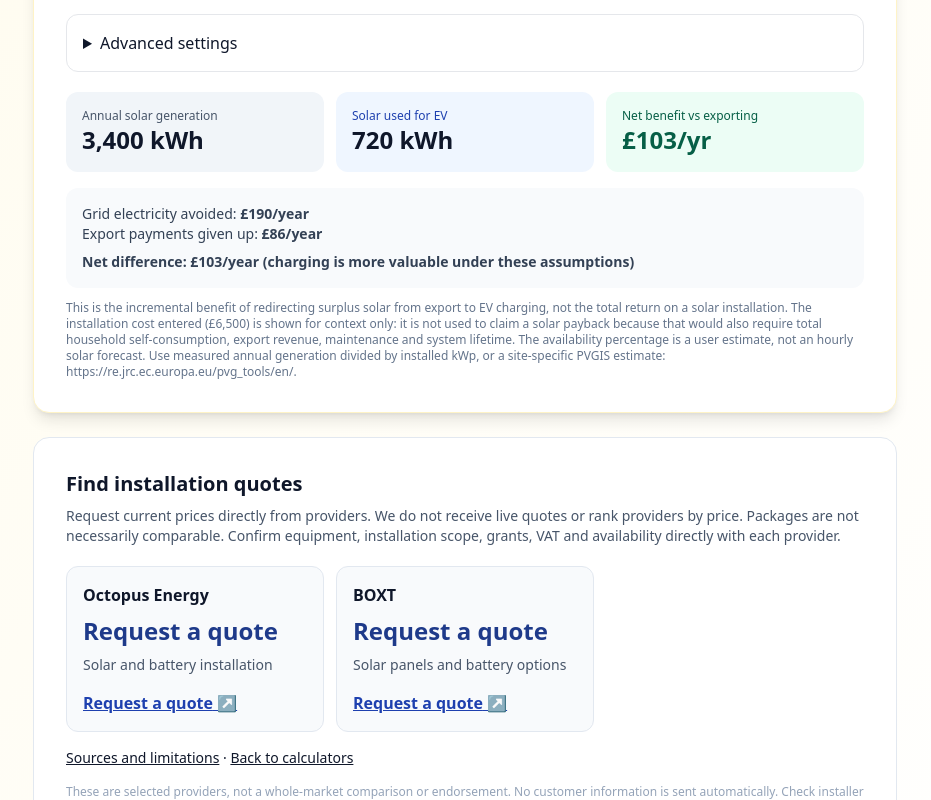
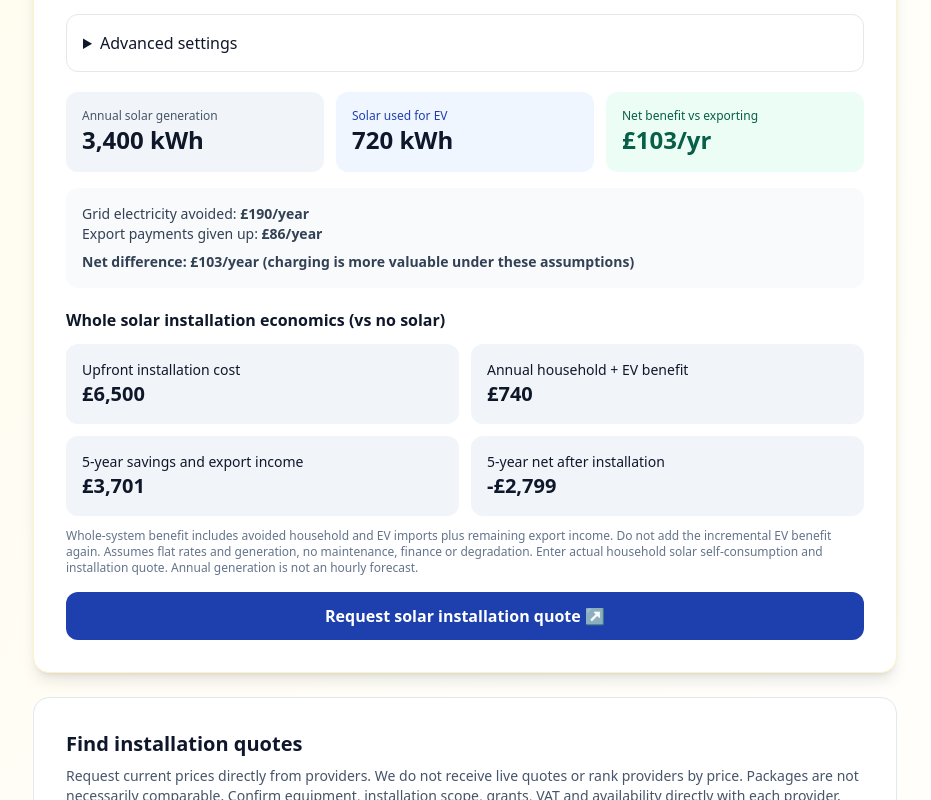
Before and after one commit to nxd519-rgb/uk-energy-checker, a Next.js app: page / in a window 1280 px wide. Shown: the part 6525-7325 px from the top of the page, without its empty margins (175-1106 px from the left). Built offline with nearby package versions, Linux system fonts and the light colour scheme.

Commit message:
Clarify upfront and five-year economics and repair installer links

```diff
--- a/components/SolarEVCalculator.tsx
+++ b/components/SolarEVCalculator.tsx
@@ -4,19 +4,19 @@ const gbp=(v:number)=>new Intl.NumberFormat("en-GB",{style:"currency",currency:"
 function NumberField({label,value,onChange,unit}:{label:string;value:number;onChange:(v:number)=>void;unit:string}){return <label className="block text-sm font-medium text-slate-700">{label}<div className="mt-1 flex items-center rounded-lg border border-slate-300"><input type="number" min="0" step="any" className="w-full min-w-0 rounded-lg p-3" value={value} onChange={e=>onChange(Math.max(0,Number(e.target.value)||0))}/><span className="pr-3 text-xs text-slate-500">{unit}</span></div></label>}
 export default function SolarEVCalculator(){
  const [kwp,setKwp]=useState(4),[yieldPerKwp,setYield]=useState(850),[otherUse,setOtherUse]=useState(1600),[availableShare,setAvailableShare]=useState(40),[miles,setMiles]=useState(10000),[eff,setEff]=useState(3.5),[loss,setLoss]=useState(10),[importP,setImport]=useState(26.32),[exportP,setExport]=useState(12),[cost,setCost]=useState(6500);
- const generation=kwp*yieldPerKwp;
+ const [houseRate,setHouseRate]=useState(26.32); const generation=kwp*yieldPerKwp;
  const excess=Math.max(0,generation-Math.min(generation,otherUse));
  const evDemand=miles/Math.max(0.1,eff)/(1-Math.min(50,loss)/100);
  const solarToEV=Math.min(excess* Math.min(100,availableShare)/100,evDemand);
  const avoided=solarToEV*importP/100, forgone=solarToEV*exportP/100, net=avoided-forgone;
- return <section className="rounded-2xl border border-amber-100 bg-white p-5 shadow-lg sm:p-8">
+ const householdSolar=Math.min(generation,otherUse); const totalBenefit=householdSolar*houseRate/100+avoided+Math.max(0,generation-householdSolar-solarToEV)*exportP/100; return <section className="rounded-2xl border border-amber-100 bg-white p-5 shadow-lg sm:p-8">
  <h3 className="text-xl font-bold text-slate-900">Solar panels + EV charging savings</h3>
  <p className="mt-2 text-sm text-slate-600">Estimate the financial benefit of using surplus solar generation to charge your EV instead of exporting it. Use the rate you would otherwise pay to charge, including an overnight rate if applicable. The result depends on whether your car is at home while panels generate power.</p>
  <div className="mt-5 rounded-2xl bg-gradient-to-br from-amber-950 via-amber-800 to-orange-700 p-6 text-white shadow-lg" aria-live="polite"><p className="text-sm text-amber-100">{net>=0?"Estimated saving from solar EV charging":"Estimated extra cost vs exporting"}</p><p className="mt-2 text-5xl font-extrabold">{gbp(Math.abs(net))}<span className="text-lg font-normal"> / year</span></p><p className="mt-2 text-amber-100">{gbp(Math.abs(net)/12)} per month · compared with exporting surplus solar</p></div>
  <div className="mt-5 grid gap-4 sm:grid-cols-2">
  <NumberField label="Solar panel system" value={kwp} onChange={setKwp} unit="kWp"/>
  <NumberField label="Surplus solar available when EV is home" value={availableShare} onChange={v=>setAvailableShare(Math.min(100,v))} unit="%"/><NumberField label="EV mileage" value={miles} onChange={setMiles} unit="miles/year"/>
- <NumberField label="Alternative EV charging rate" value={importP} onChange={setImport} unit="p/kWh"/><NumberField label="Export payment" value={exportP} onChange={setExport} unit="p/kWh"/></div><details className="mt-4 rounded-xl border p-4"><summary className="cursor-pointer font-medium">Advanced settings</summary><div className="mt-4 grid gap-4 sm:grid-cols-2"><NumberField label="Annual solar yield (measured or site-specific)" value={yieldPerKwp} onChange={setYield} unit="kWh/kWp"/><NumberField label="Solar used elsewhere in home" value={otherUse} onChange={setOtherUse} unit="kWh/year"/><NumberField label="EV efficiency" value={eff} onChange={setEff} unit="miles/kWh"/><NumberField label="Charging losses" value={loss} onChange={setLoss} unit="%"/><NumberField label="Solar installation cost (optional)" value={cost} onChange={setCost} unit="£"/>
+ <NumberField label="Alternative EV charging rate" value={importP} onChange={setImport} unit="p/kWh"/><NumberField label="Export payment" value={exportP} onChange={setExport} unit="p/kWh"/></div><details className="mt-4 rounded-xl border p-4"><summary className="cursor-pointer font-medium">Advanced settings</summary><div className="mt-4 grid gap-4 sm:grid-cols-2"><NumberField label="Annual solar yield (measured or site-specific)" value={yieldPerKwp} onChange={setYield} unit="kWh/kWp"/><NumberField label="Solar used elsewhere in home" value={otherUse} onChange={setOtherUse} unit="kWh/year"/><NumberField label="EV efficiency" value={eff} onChange={setEff} unit="miles/kWh"/><NumberField label="Charging losses" value={loss} onChange={setLoss} unit="%"/><NumberField label="Household electricity avoided rate" value={houseRate} onChange={setHouseRate} unit="p/kWh"/><NumberField label="Solar installation cost (estimated or quote)" value={cost} onChange={setCost} unit="£"/>
  </div></details>
  <div className="mt-5 grid gap-3 sm:grid-cols-3">
  <div className="rounded-xl bg-slate-100 p-4"><p className="text-xs text-slate-600">Annual solar generation</p><p className="text-2xl font-bold">{Math.round(generation).toLocaleString("en-GB")} kWh</p></div>
@@ -24,6 +24,6 @@ export default function SolarEVCalculator(){
  <div className="rounded-xl bg-emerald-50 p-4"><p className="text-xs text-emerald-800">Net benefit vs exporting</p><p className="text-2xl font-bold text-emerald-800">{gbp(net)}/yr</p></div>
  </div>
  <div className="mt-4 rounded-xl bg-slate-50 p-4 text-sm text-slate-700"><p>Grid electricity avoided: <strong>{gbp(avoided)}/year</strong></p><p>Export payments given up: <strong>{gbp(forgone)}/year</strong></p><p className="mt-2 font-semibold">Net difference: {gbp(net)}/year {net<0?"(exporting is more valuable under these assumptions)":"(charging is more valuable under these assumptions)"}</p></div>
- <p className="mt-3 text-xs text-slate-500">This is the incremental benefit of redirecting surplus solar from export to EV charging, not the total return on a solar installation. The installation cost entered ({gbp(cost)}) is shown for context only: it is not used to claim a solar payback because that would also require total household self-consumption, export revenue, maintenance and system lifetime. The availability percentage is a user estimate, not an hourly solar forecast. Use measured annual generation divided by installed kWp, or a site-specific PVGIS estimate: https://re.jrc.ec.europa.eu/pvg_tools/en/.</p>
+ <h4 className="mt-5 font-bold">Whole solar installation economics (vs no solar)</h4><div className="mt-3 grid gap-3 sm:grid-cols-2">{[["Upfront installation cost",cost],["Annual household + EV benefit",totalBenefit],["5-year savings and export income",5*totalBenefit],["5-year net after installation",5*totalBenefit-cost]].map(([label,value])=><div key={String(label)} className="rounded-xl bg-slate-100 p-4"><p className="text-sm">{label}</p><strong className="text-xl">{gbp(Number(value))}</strong></div>)}</div><p className="mt-3 text-xs text-slate-500">Whole-system benefit includes avoided household and EV imports plus remaining export income. Do not add the incremental EV benefit again. Assumes flat rates and generation, no maintenance, finance or degradation. Enter actual household solar self-consumption and installation quote. Annual generation is not an hourly forecast.</p><a href="https://octopus.energy/order/solar/" target="_blank" rel="noopener noreferrer" className="mt-4 block rounded-xl bg-blue-800 p-3 text-center font-bold text-white">Request solar installation quote ↗</a>
  </section>;
 }
```
